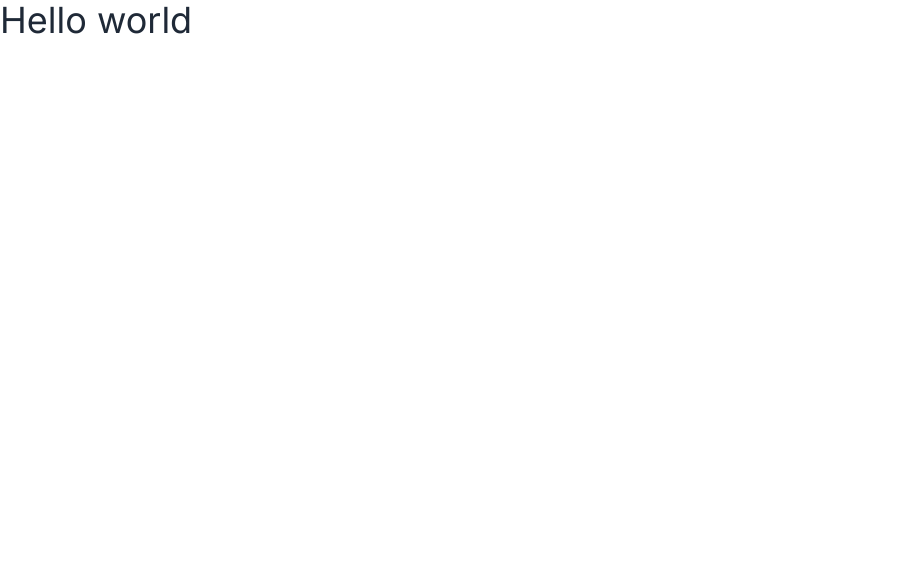
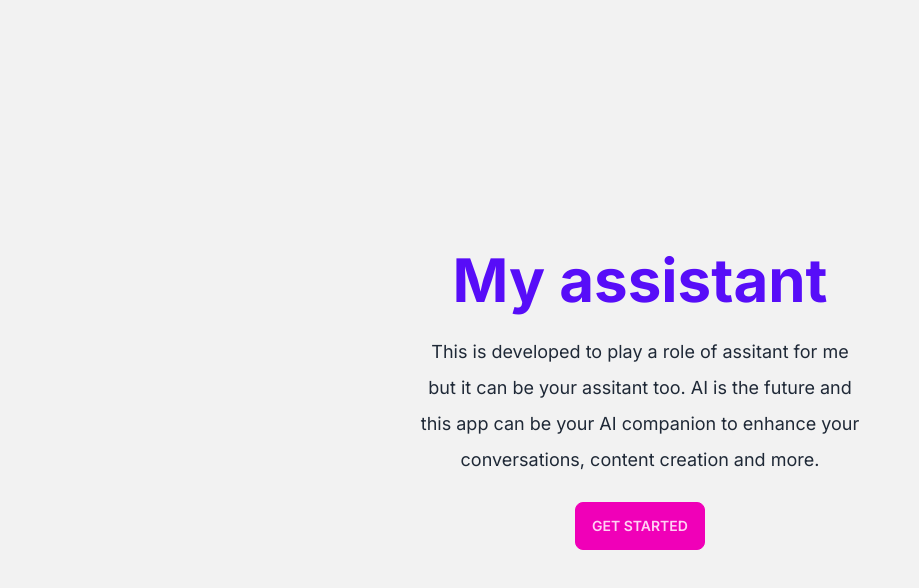
Before and after one commit to pastendi/assistant-gpt, a Next.js app: page / in a window 1280 px wide. Shown: the top 588 px of the page, without its empty margins (0-919 px from the left). Built offline with nearby package versions, Linux system fonts and the light colour scheme.

Commit message:
created required pages and homepage content

```diff
--- /dev/null
+++ b/app/(dashboard)/chat/page.js
@@ -0,0 +1,7 @@
+import React from 'react'
+
+const ChatPage = () => {
+  return <div>ChatPage</div>
+}
+
+export default ChatPage
--- /dev/null
+++ b/app/(dashboard)/layout.js
@@ -0,0 +1,4 @@
+const layout = ({ children }) => {
+  return <div>{children}</div>
+}
+export default layout
--- /dev/null
+++ b/app/(dashboard)/new-tour/page.js
@@ -0,0 +1,7 @@
+import React from 'react'
+
+const NewTourPage = () => {
+  return <div>NewTourPage</div>
+}
+
+export default NewTourPage
--- /dev/null
+++ b/app/(dashboard)/profile/page.js
@@ -0,0 +1,7 @@
+import React from 'react'
+
+const ProfilePage = () => {
+  return <div>ProfilePage</div>
+}
+
+export default ProfilePage
--- /dev/null
+++ b/app/(dashboard)/tours/page.js
@@ -0,0 +1,7 @@
+import React from 'react'
+
+const ToursPage = () => {
+  return <div>ToursPage</div>
+}
+
+export default ToursPage
--- a/app/layout.js
+++ b/app/layout.js
@@ -4,13 +4,14 @@ import './globals.css'
 const inter = Inter({ subsets: ['latin'] })
 
 export const metadata = {
-  title: 'Create Next App',
-  description: 'Generated by create next app',
+  title: 'My assitant',
+  description:
+    'This is developed to play a role of assitant for me but it can be your assitant too',
 }
 
 export default function RootLayout({ children }) {
   return (
-    <html lang="en">
+    <html lang='en'>
       <body className={inter.className}>{children}</body>
     </html>
   )
--- a/app/page.js
+++ b/app/page.js
@@ -1,3 +1,21 @@
-export default function Home() {
-  return <h1 className='text-4xl'>Hello world</h1>
+import Link from 'next/link'
+
+export default function HomePage() {
+  return (
+    <div className='hero min-h-screen bg-base-200'>
+      <div className='hero-content text-center'>
+        <div className='max-w-md'>
+          <h1 className='text-6xl font-bold text-primary'>My assistant</h1>
+          <p className='py-6 text-lg leading-loose'>
+            This is developed to play a role of assitant for me but it can be
+            your assitant too. AI is the future and this app can be your AI
+            companion to enhance your conversations, content creation and more.
+          </p>
+          <Link href='/chat' className='btn btn-secondary'>
+            Get Started
+          </Link>
+        </div>
+      </div>
+    </div>
+  )
 }
```
